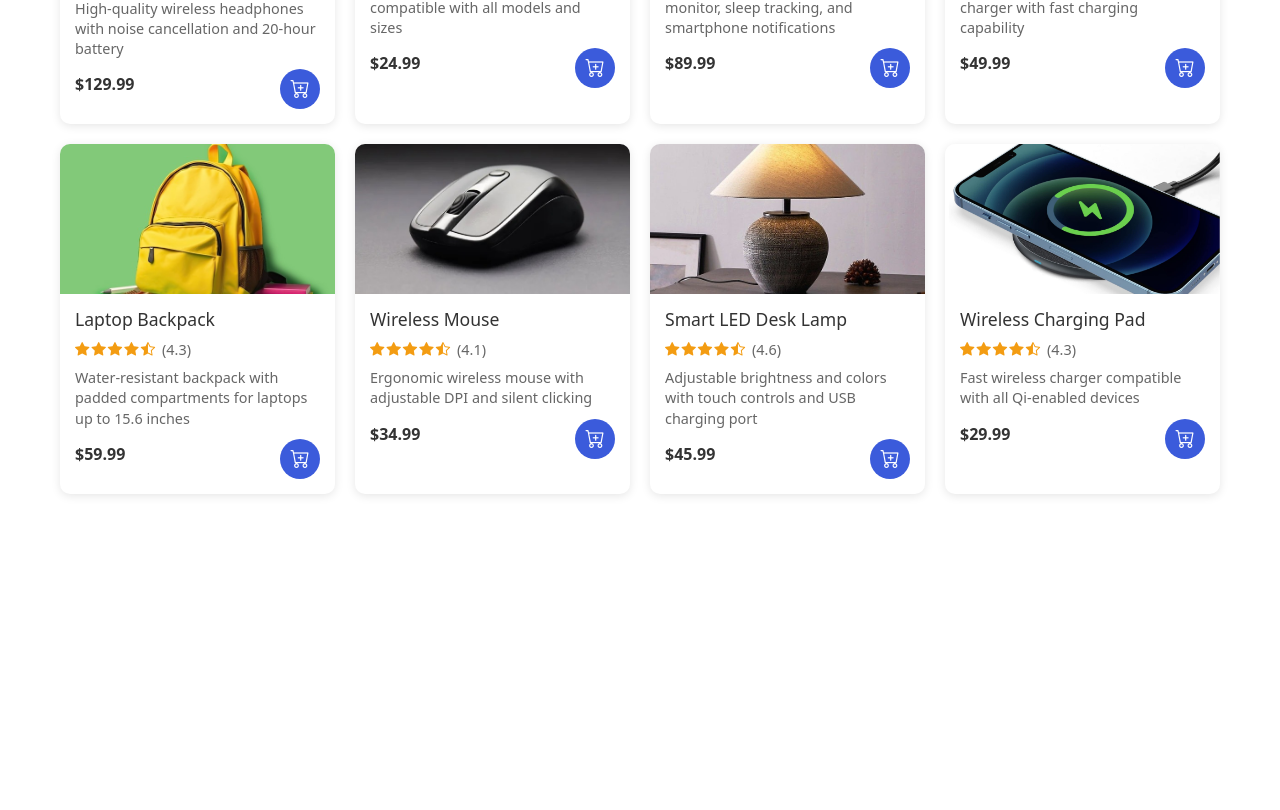
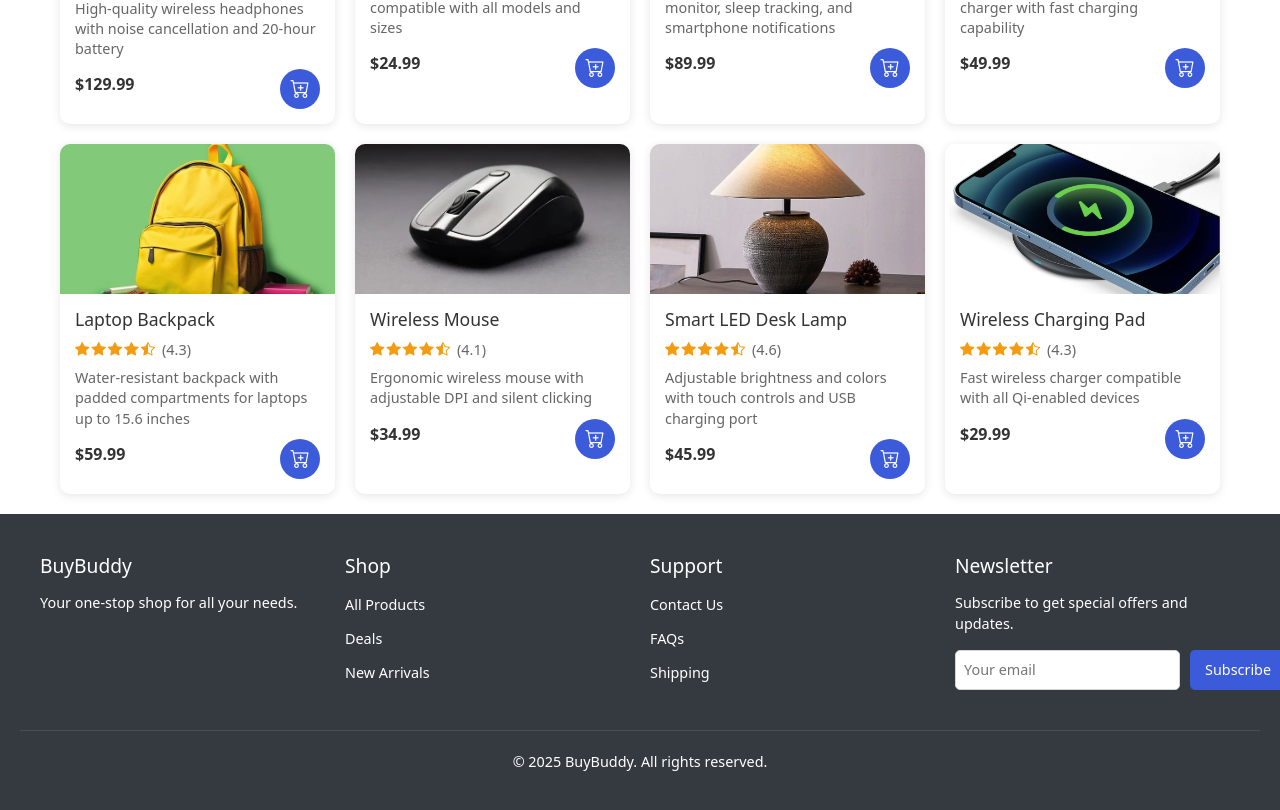
Before and after one commit to Nadeesh-Malaka/BuyBuddy-Shopping-Site, a React (Create React App) app: page / in a window 1280 px wide. Shown: the part 699-1509 px from the top of the page. Before the commit the page ends 1213 px from the top, so only its background shows below. Built offline with nearby package versions, Linux system fonts and the light colour scheme.

Commit message:
Refactor Footer component layout and styling; integrate Footer into Home page

```diff
--- /dev/null
+++ b/src/Components/Footer/Footer.css
@@ -0,0 +1,102 @@
+/* src/Components/Footer/Footer.css */
+.footer {
+    background-color: #343a40;
+    color: white;
+    padding: 40px 20px;
+  }
+
+  .footer-container {
+    display: flex;
+    justify-content: space-between;
+    flex-wrap: wrap;
+    max-width: 1200px;
+    margin: 0 auto;
+    gap: 20px;
+  }
+
+  .footer-section {
+    flex: 1;
+    min-width: 200px;
+  }
+
+  .footer-section h5 {
+    font-size: 1.2rem;
+    margin-bottom: 15px;
+  }
+
+  .footer-section p {
+    font-size: 0.9rem;
+    margin: 0 0 15px;
+  }
+
+  .footer-section ul {
+    list-style: none;
+    padding: 0;
+  }
+
+  .footer-section ul li {
+    margin-bottom: 10px;
+  }
+
+  .footer-section a {
+    color: white;
+    text-decoration: none;
+    font-size: 0.9rem;
+  }
+
+  .footer-section a:hover {
+    color: #3b5bdb; /* Matches ShopMini's blue */
+  }
+
+  .newsletter-form {
+    display: flex;
+    gap: 10px;
+  }
+
+  .newsletter-form input {
+    flex: 1;
+    padding: 8px;
+    border: 1px solid #d1d5db;
+    border-radius: 5px;
+    font-size: 0.9rem;
+  }
+
+  .newsletter-form button {
+    padding: 8px 15px;
+    background-color: #3b5bdb;
+    color: white;
+    border: none;
+    border-radius: 5px;
+    font-size: 0.9rem;
+    cursor: pointer;
+    transition: background-color 0.3s ease;
+  }
+
+  .newsletter-form button:hover {
+    background-color: #2a4bb5;
+  }
+
+  .footer-bottom {
+    text-align: center;
+    margin-top: 30px;
+    font-size: 0.9rem;
+    border-top: 1px solid rgba(255, 255, 255, 0.1);
+    padding-top: 20px;
+  }
+
+  /* Responsive adjustments */
+  @media (max-width: 767px) {
+    .footer-section {
+      flex: 0 1 100%;
+      text-align: center;
+    }
+
+    .newsletter-form {
+      flex-direction: column;
+    }
+
+    .newsletter-form input,
+    .newsletter-form button {
+      width: 100%;
+    }
+  }
--- a/src/Components/Footer/Footer.js
+++ b/src/Components/Footer/Footer.js
@@ -1,45 +1,52 @@
-// src/components/Footer.js
+// src/Components/Footer/Footer.js
+import React from 'react';
+import './Footer.css';
+
 function Footer() {
   return (
-      <footer className="bg-dark text-white py-5 mt-5">
-        <div className="container">
-          <div className="row">
-            <div className="col-md-3">
+    <footer className="footer">
+      <div className="footer-container">
+        {/* Column 1: BuyBuddy */}
+        <div className="footer-section">
           <h5>BuyBuddy</h5>
-              <p>The one-stop shop for all your needs.</p>
+          <p>Your one-stop shop for all your needs.</p>
         </div>
-            <div className="col-md-3">
+
+        {/* Column 2: Shop */}
+        <div className="footer-section">
           <h5>Shop</h5>
-              <ul className="list-unstyled">
-                <li><a href="#" className="text-white text-decoration-none">All Products</a></li>
-                <li><a href="#" className="text-white text-decoration-none">Deals</a></li>
-                <li><a href="#" className="text-white text-decoration-none">New Arrivals</a></li>
+          <ul>
+            <li><a href="#">All Products</a></li>
+            <li><a href="#">Deals</a></li>
+            <li><a href="#">New Arrivals</a></li>
           </ul>
         </div>
-            <div className="col-md-3">
+
+        {/* Column 3: Support */}
+        <div className="footer-section">
           <h5>Support</h5>
-              <ul className="list-unstyled">
-                <li><a href="#" className="text-white text-decoration-none">Contact Us</a></li>
-                <li><a href="#" className="text-white text-decoration-none">FAQs</a></li>
-                <li><a href="#" className="text-white text-decoration-none">Shipping</a></li>
+          <ul>
+            <li><a href="#">Contact Us</a></li>
+            <li><a href="#">FAQs</a></li>
+            <li><a href="#">Shipping</a></li>
           </ul>
         </div>
-            <div className="col-md-3">
+
+        {/* Column 4: Newsletter */}
+        <div className="footer-section">
           <h5>Newsletter</h5>
           <p>Subscribe to get special offers and updates.</p>
-              <form>
-                <div className="input-group mb-3">
-                  <input type="email" className="form-control" placeholder="Your email" aria-label="Your email" />
-                  <button className="btn btn-primary" type="submit">Subscribe</button>
-                </div>
+          <form className="newsletter-form">
+            <input type="email" placeholder="Your email" aria-label="Your email" />
+            <button type="submit">Subscribe</button>
           </form>
         </div>
       </div>
-          <div className="text-center mt-4">
+      <div className="footer-bottom">
         <p>&copy; 2025 BuyBuddy. All rights reserved.</p>
-          </div>
       </div>
     </footer>
   );
 }
+
 export default Footer;
--- a/src/Pages/Home/Home.js
+++ b/src/Pages/Home/Home.js
@@ -4,6 +4,7 @@ import Headers from '../../Components/Header/Header';
 import ProductCard from '../../Components/ProductCard/ProductCard';
 import { mockProducts } from '../../data/products';
 import './Home.css';
+import Footer from '../../Components/Footer/Footer';
 
 function Home({ addToCart }) {
   const [products] = useState(mockProducts);
@@ -43,6 +44,7 @@ function Home({ addToCart }) {
           ))}
         </div>
       </div>
+      <Footer/>
     </div>
   );
 }
```
Lines whose indentation alone changed are shown as unchanged.
